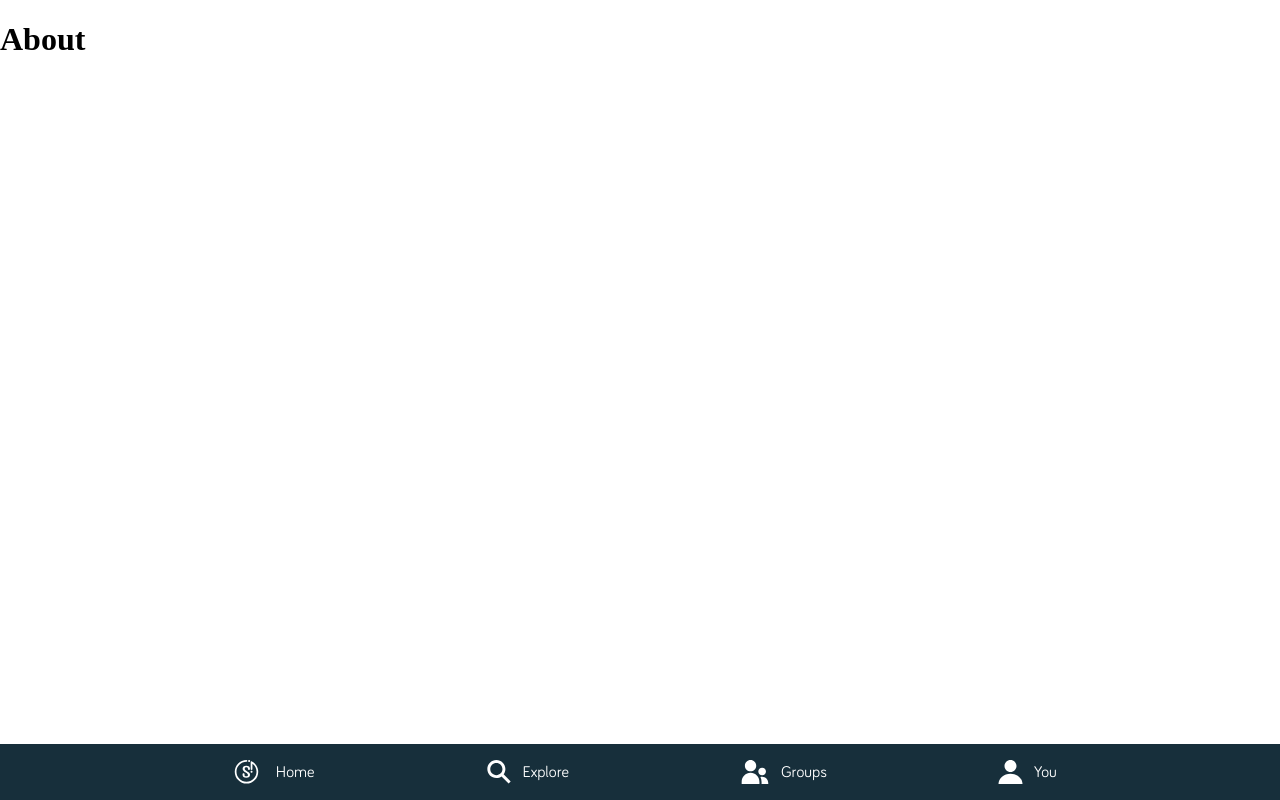
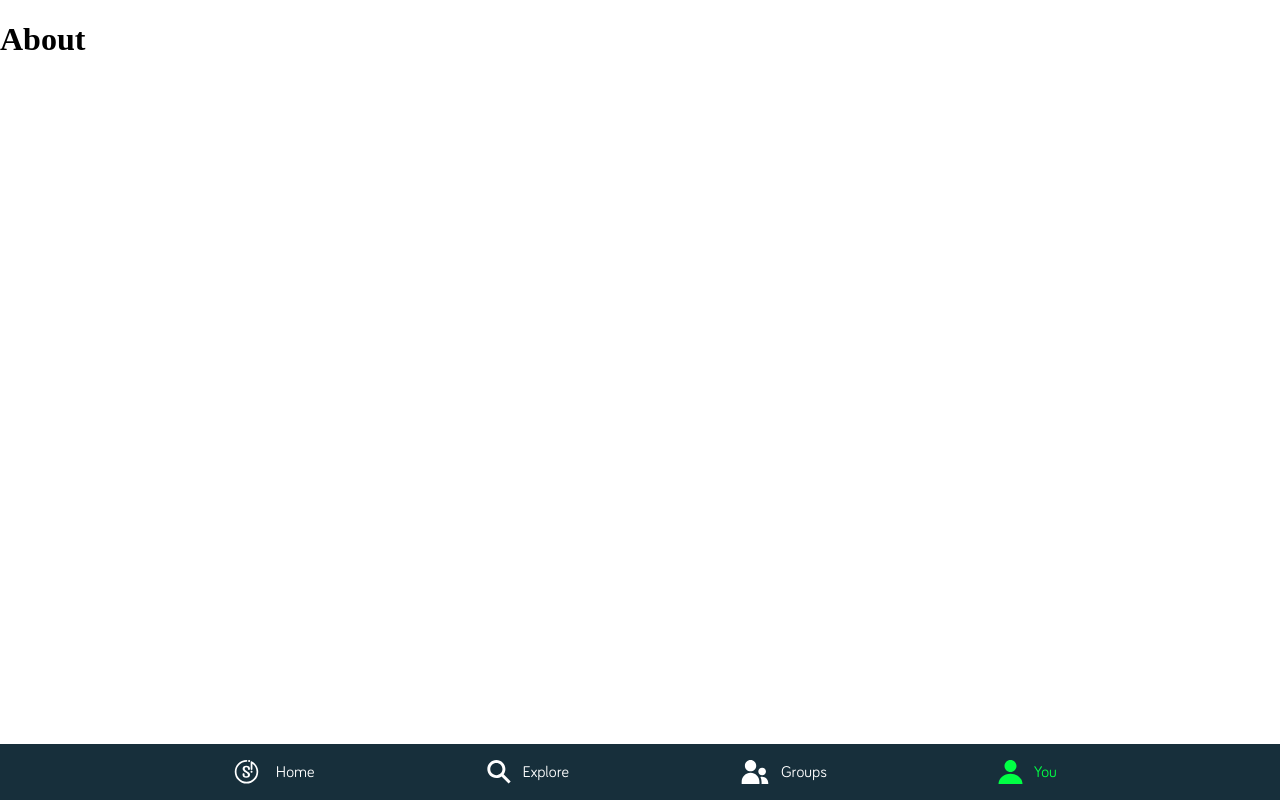
Before and after one commit to fdnd-agency/snappthis, a SvelteKit app: page /user/settings/about in a window 1280 px wide. Built offline with nearby package versions, Linux system fonts and the light colour scheme; a web font is replaced by a local one.

Commit message:
Feat: update outdated links #95

```diff
--- a/src/lib/components/NavBar.svelte
+++ b/src/lib/components/NavBar.svelte
@@ -17,7 +17,7 @@
             ><SearchIcon></SearchIcon>Explore</a>
         <a href="/group" class={page.startsWith('/group') ? 'active' : ''}
             ><GroupIcon></GroupIcon>Groups</a>
-        <a href="/you" class={page.startsWith('/you') ? 'active' : ''}
+        <a href="/user" class={page.startsWith('/user') ? 'active' : ''}
             ><UserIcon></UserIcon>You</a>
     </div>
 </nav>
--- a/src/routes/user/+page.svelte
+++ b/src/routes/user/+page.svelte
@@ -20,7 +20,7 @@
     <ul class="your-data">
         <li><GalleryIcon></GalleryIcon> 54 snapps</li>
         <li>
-            <a href="/group-overview">
+            <a href="/group">
                 <GroupIcon></GroupIcon>
                 {user.groups} groups
             </a>
```
